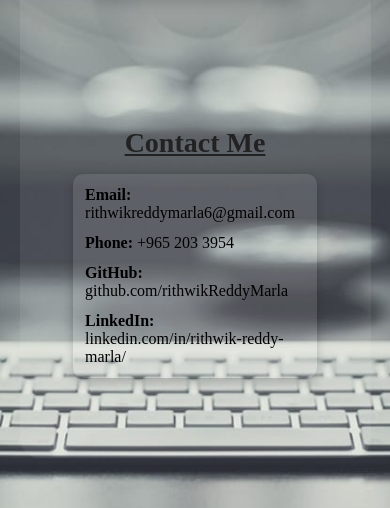
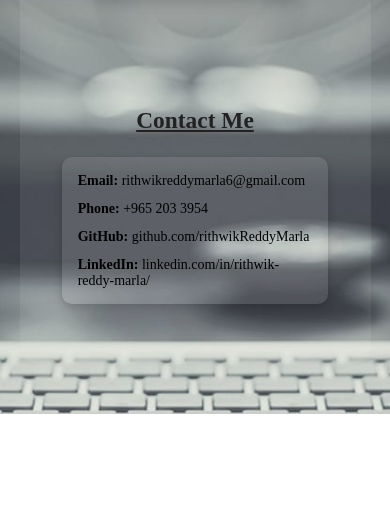
Before and after one commit to RithwikReddyMarla/portfolio, a plain HTML site: page index.html in a window 390 px wide. Shown: the part 7923-8431 px from the top of the page. After the commit the page ends 8337 px from the top, so only its background shows below. Drawn offline with nearby package versions, Linux system fonts and the light colour scheme.

Commit message:
Initial commit

```diff
--- a/style.css
+++ b/style.css
@@ -801,44 +801,48 @@ header {
     }
 }
 
-
-/* contact section */
+/* Contact Section */
 #contact {
     display: flex;
     flex-direction: column;
     justify-content: center;
     align-items: center;
-    padding: 40px 20px;
+    padding: 5vw 4vw;
 }
 
+/* Contact Heading */
 .contact-heading {
-    font-size: 40px;
+    font-size: clamp(28px, 5vw, 40px);
     font-weight: bold;
     text-align: center;
     color: #222;
     text-decoration: underline;
-    margin-bottom: 15px;
+    margin-bottom: 1em;
 }
+
+/* Contact Details */
 .contact-details {
     background-color: rgba(255, 255, 255, 0.1);
-    padding: 20px;
+    padding: 2vw;
     display: flex;
     flex-direction: column;
     gap: 12px;
-    width: 30%;
+    max-width: 400px;
+    width: 100%;
     border-radius: 10px;
     box-shadow: 0px 4px 10px rgba(0, 0, 0, 0.2);
     text-align: left;
 }
+
 .contact-details p {
-    font-size: 18px;
+    font-size: clamp(16px, 2vw, 18px);
     color: black;
     margin: 0;
 }
+
 .contact-details a {
-    color:black;
+    color: black;
     text-decoration: none;
-
     transition: color 0.3s ease;
 }
 
@@ -846,46 +850,48 @@ header {
     text-decoration: underline;
     color: #333;
 }
+
+/* Responsive Design */
 @media (max-width: 768px) {
     .contact-details {
-        width: 80%;
-        padding: 15px;
+        padding: 3vw;
+        max-width: 90%;
     }
 }
 
 @media (max-width: 480px) {
     .contact-heading {
-        font-size: 28px;
+        font-size: clamp(22px, 6vw, 28px);
     }
     .contact-details {
-        width: 90%;
-        padding: 12px;
+        padding: 4vw;
+        max-width: 95%;
     }
     .contact-details p {
-        font-size: 16px;
+        font-size: clamp(14px, 3vw, 16px);
     }
 }
 
-/* Prevent horizontal scrolling */
+/* Prevent Horizontal Scrolling */
 html, body {
     overflow-x: hidden;
     width: 100%;
 }
 
-/* Ensure all elements stay within the viewport */
+/* Ensure Elements Stay Within the Viewport */
 .container, header, .navbar, section {
     max-width: 100%;
     overflow-x: hidden;
 }
 
-/* Fix large elements causing overflow */
+/* Fix Large Elements Causing Overflow */
 img, video, iframe {
     max-width: 100%;
     height: auto;
     display: block;
 }
 
-/* Prevent sections from stretching the page */
+/* Prevent Sections from Stretching the Page */
 section {
     width: 100%;
     box-sizing: border-box;
```
